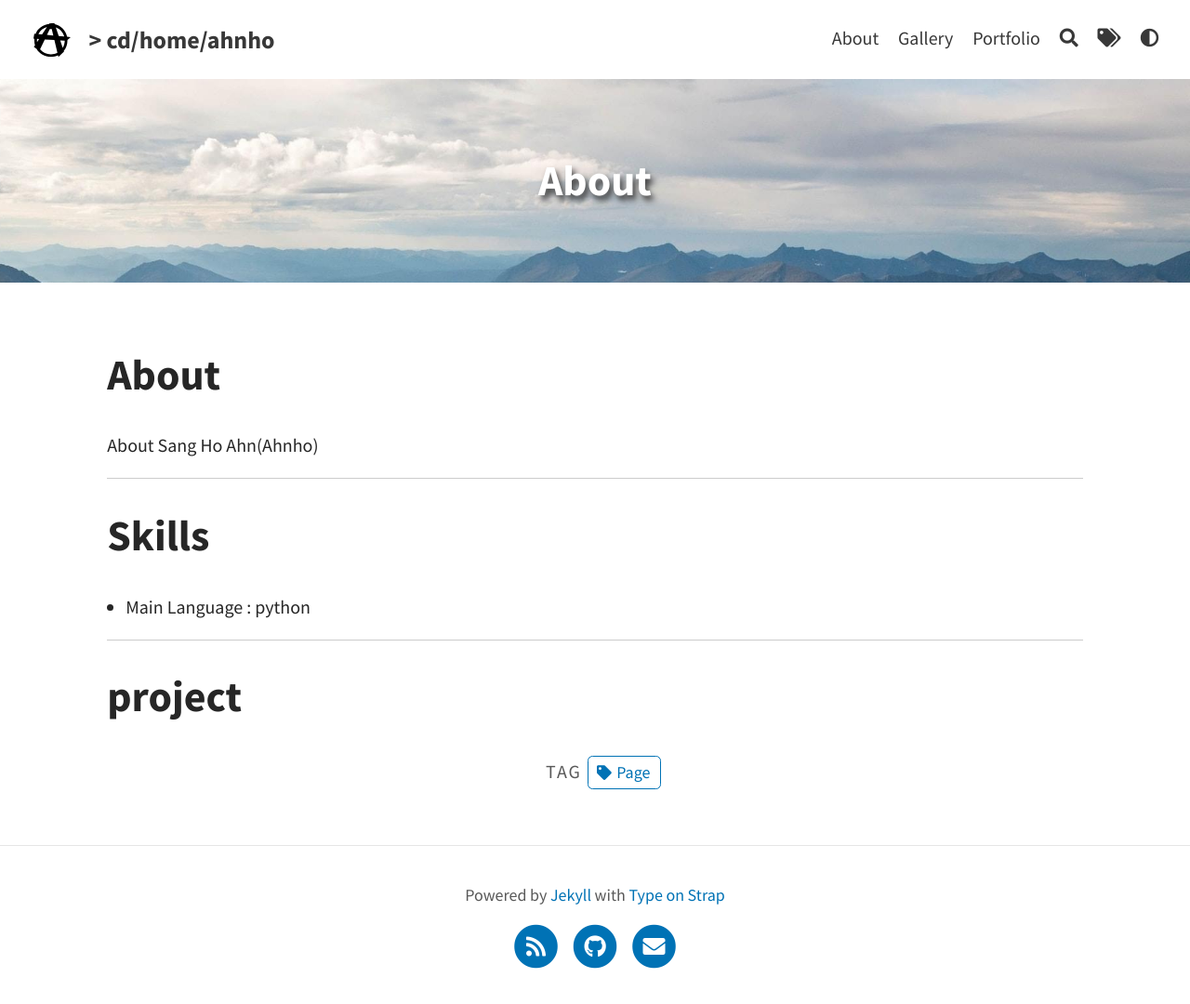
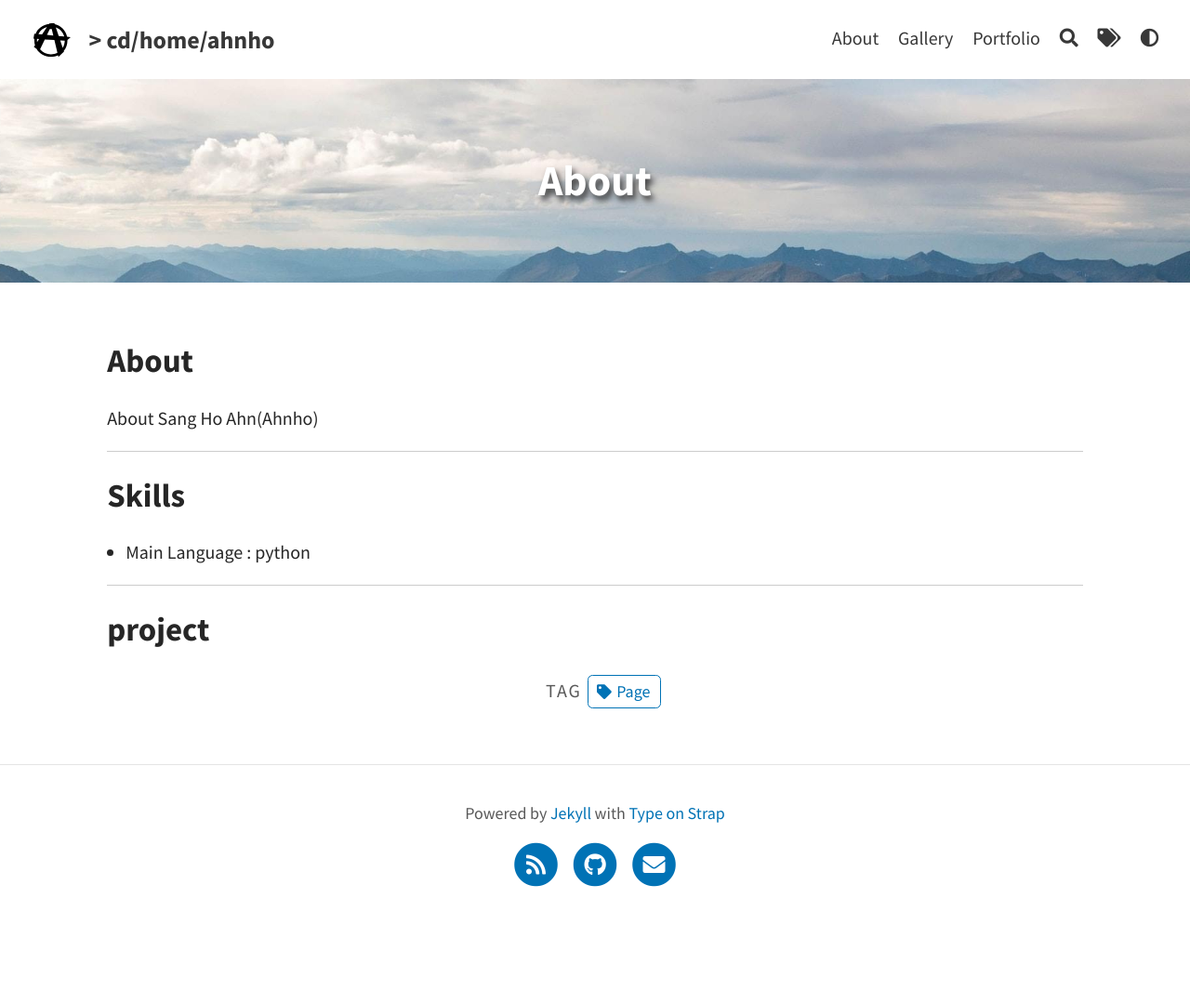
Before and after one commit to Ahnho/Ahnho.github.io, a Jekyll site: the page built from pages/about.md, in a window 1280 px wide. Shown: the whole page at 93% size. Built offline with Jekyll 4.4.1, drawn with Linux system fonts in a browser that asks for light colours; after the commit the page ends 993 px from its top, so only the background shows below that.

```diff
--- a/pages/about.md
+++ b/pages/about.md
@@ -6,16 +6,16 @@ feature-img: "assets/img/pexels/travel.jpeg"
 tags: [Page]
 ---
 
-# About
+## About
 
 About Sang Ho Ahn(Ahnho)
 
 ---
 
-# Skills
+## Skills
 
 - Main Language : python
 
 ---
 
-# project
+## project
```
